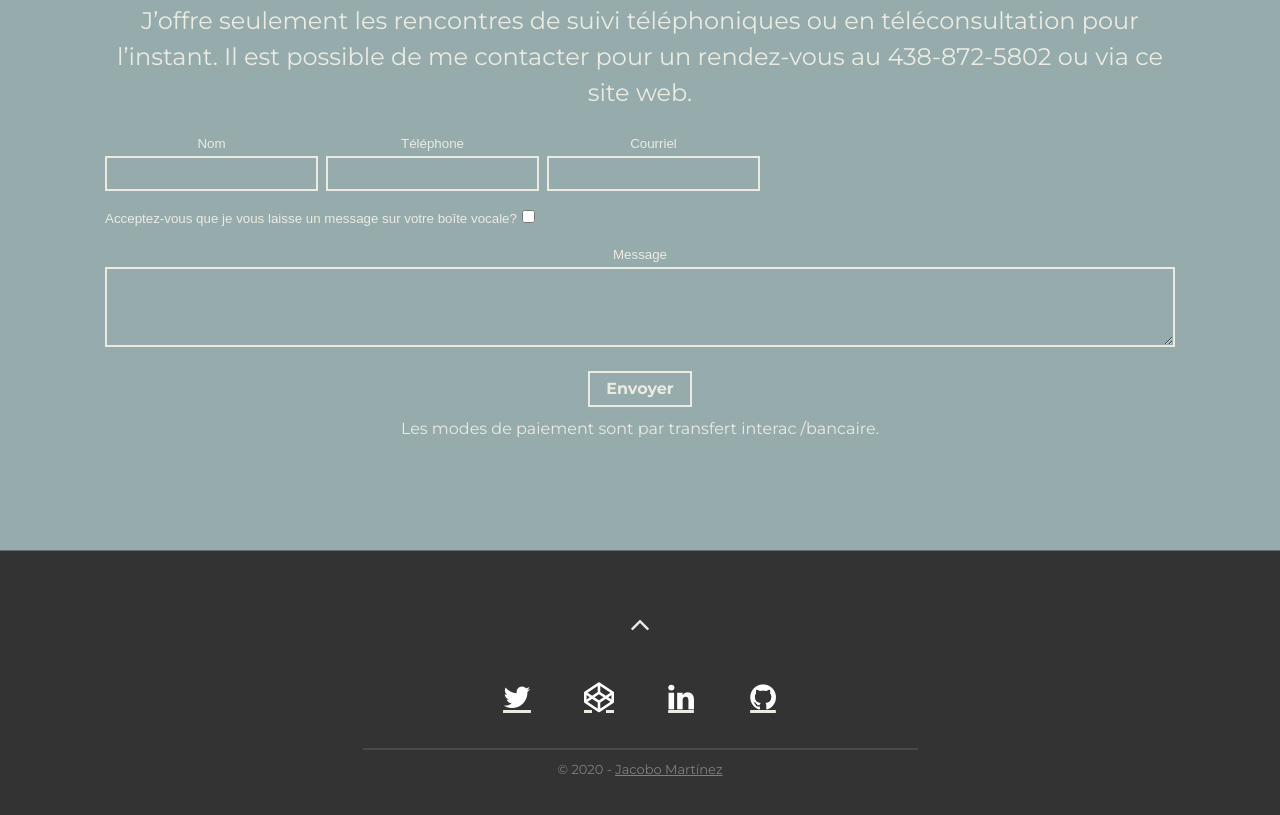
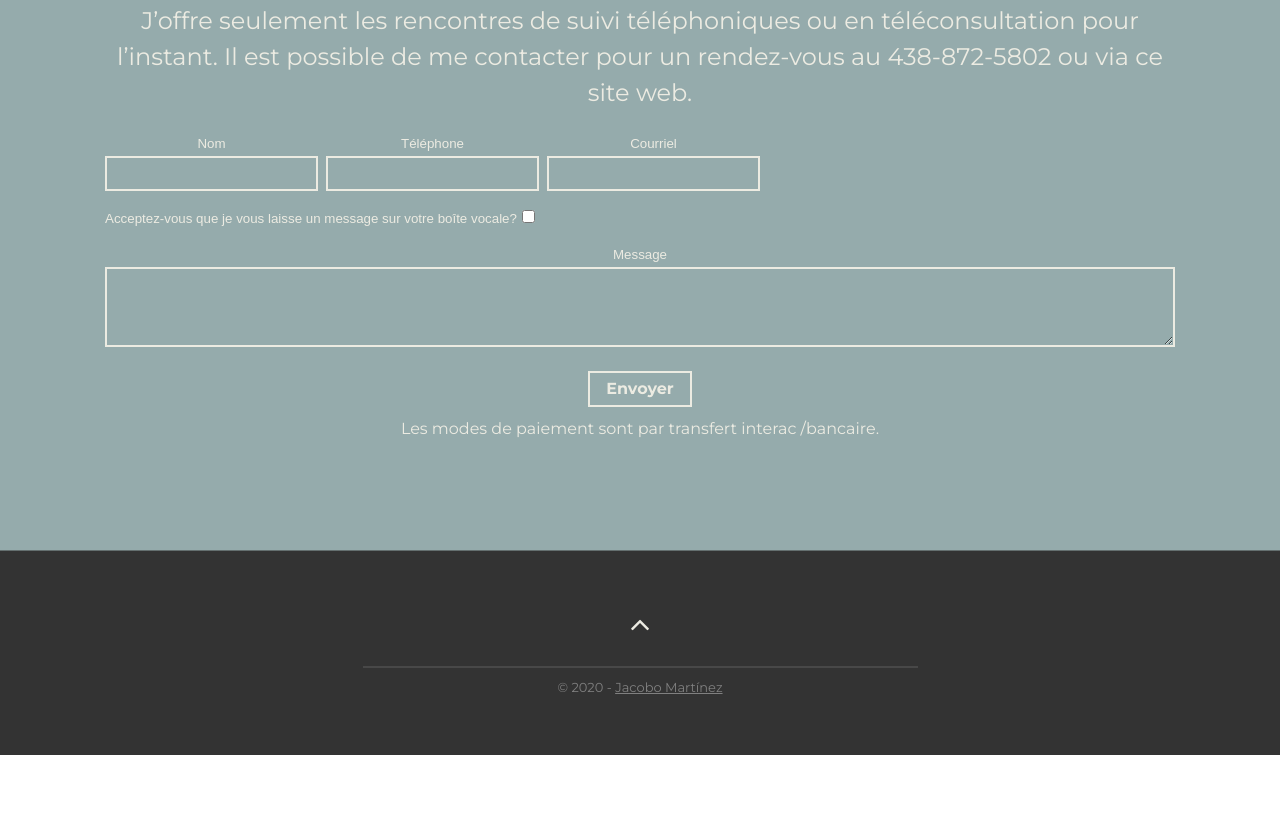
Before and after one commit to PascalOuimet/Audrey-Kedzierski, a Gatsby site: page / in a window 1280 px wide. Shown: the part 3225-4040 px from the top of the page. After the commit the page ends 3980 px from the top, so only its background shows below. Built offline with nearby package versions, Linux system fonts and the light colour scheme; Gatsby itself is replaced by a stand-in of ours.

Commit message:
set title in config files + remove social links section + favicon + 404 page

```diff
--- a/gatsby-config.js
+++ b/gatsby-config.js
@@ -22,8 +22,8 @@ module.exports = {
     {
       resolve: `gatsby-plugin-manifest`,
       options: {
-        name: `Gatsby Simplefolio`,
-        short_name: `Simplefolio`,
+        name: `Audrey Kedzierski Sexologue`,
+        short_name: `Audrey Kedzierski`,
         start_url: `/`,
         background_color: `#ecebe2`,
         theme_color: `#223745`,
--- a/package.json
+++ b/package.json
@@ -1,8 +1,8 @@
 {
-  "name": "gatsby-starter-hello-world",
+  "name": "AudreyKedzierskiSexologue",
   "private": true,
-  "description": "A simplified bare-bones starter for Gatsby",
-  "version": "0.1.0",
+  "description": "Audrey Kedzierski Sexologue",
+  "version": "1.0.0",
   "license": "MIT",
   "scripts": {
     "build": "gatsby build",
--- a/src/components/Footer/Footer.jsx
+++ b/src/components/Footer/Footer.jsx
@@ -19,23 +19,6 @@ const Footer = () => {
             <i className="fa fa-angle-up fa-2x" aria-hidden="true" />
           </Link>
         </span>
-        <div className="social-links">
-          {networks &&
-            networks.map((network) => {
-              const { id, name, url } = network;
-              return (
-                <a
-                  key={id}
-                  href={url || 'https://github.com/cobidev/gatsby-simplefolio'}
-                  rel="noopener noreferrer"
-                  target="_blank"
-                  aria-label={name}
-                >
-                  <i className={`fa fa-${name || 'refresh'} fa-inverse`} />
-                </a>
-              );
-            })}
-        </div>
         <hr />
         <p className="footer__text">
           © {new Date().getFullYear()} - {' '}
```
Also changed, not shown: src/pages/404.js (+4 -4 lines), src/images/favicon.png.
